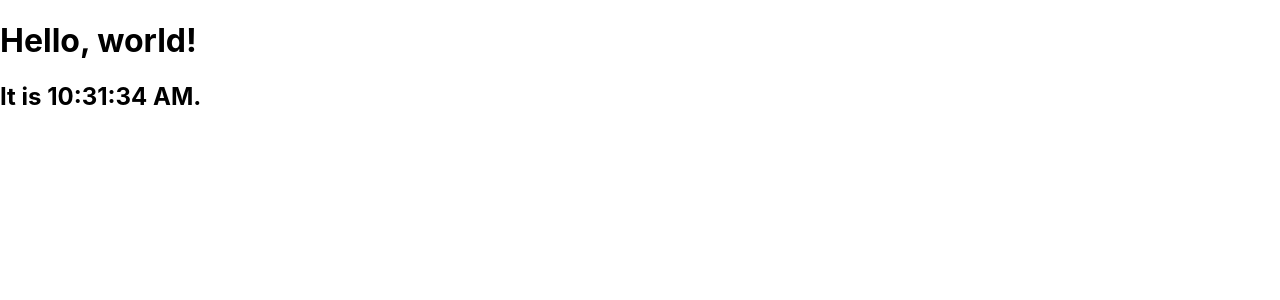
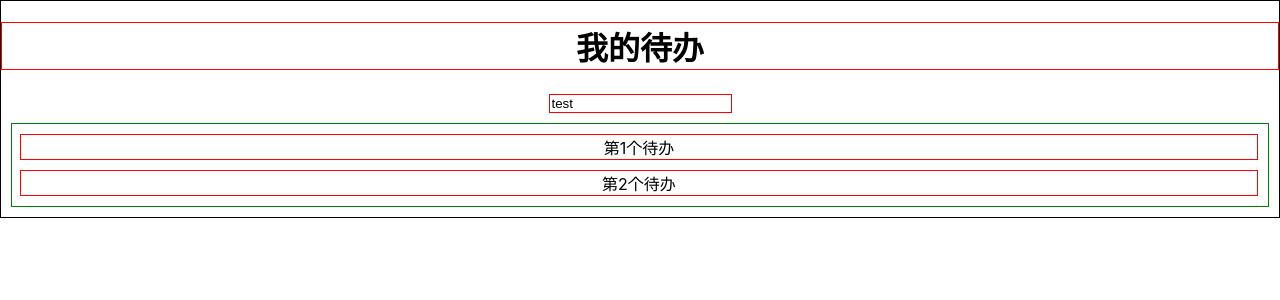
Before and after one commit to zhangzejun3/Todolist, a React (Create React App) app: page / in a window 1280 px wide. Shown: the top 300 px of the page. Built offline with nearby package versions, Linux system fonts and the light colour scheme.

Commit message:
基本骨架完成

```diff
--- /dev/null
+++ b/src/App.css
@@ -0,0 +1,21 @@
+body{
+    text-align: center;
+}
+.App{
+    border: 1px solid black;
+}
+.App h1{
+    border: 1px solid red;
+}
+.App input{
+    border: 1px solid red;
+}
+.App ol{
+    border: 1px solid green;
+    margin: 10px;;
+}
+.App li{
+    border: 1px solid red;
+    margin: 10px;
+    margin-left: -32px;
+}
--- /dev/null
+++ b/src/App.js
@@ -0,0 +1,33 @@
+import React, { Component } from 'react'
+import './App.css'
+
+class App extends Component {
+    constructor() {
+        super()
+        this.state = {
+            newTodo: 'test',
+            todoList: [
+                { id: 1, title: '第1个待办' },
+                { id: 2, title: '第2个待办' }
+            ]
+        }
+    }
+    render() {
+        let todos = this.state.todoList.map((item, index) => {
+            return <li>{item.title}</li>
+        })
+        return (
+            <div className='App'>
+                <h1>我的待办</h1>
+                <div className="inputWrapper">
+                    <input type="text" value={this.state.newTodo} />
+                </div>
+                <ol>
+                    {todos}
+                </ol>
+            </div>
+        )
+    }
+}
+
+export default App
--- a/src/index.css
+++ b/src/index.css
@@ -11,3 +11,11 @@ code {
   font-family: source-code-pro, Menlo, Monaco, Consolas, "Courier New",
     monospace;
 }
+ol{
+  list-style: none;
+}
+ul{
+  display: flex;
+  justify-content: center;
+  align-items: center;
+}
--- a/src/index.js
+++ b/src/index.js
@@ -1,18 +1,9 @@
 import React from 'react';
 import ReactDOM from 'react-dom';
 import './index.css';
+import App from './App'
 
-function tick() {
-    const element = (
-      <div>
-        <h1>Hello, world!</h1>
-        <h2>It is {new Date().toLocaleTimeString()}.</h2>
-      </div>
-    );
-    ReactDOM.render(
-      element,
-      document.getElementById('root')
-    );
-  }
-
-  setInterval(tick, 1000);
+ReactDOM.render(
+  <App/>,
+  document.getElementById('root')
+);
```
